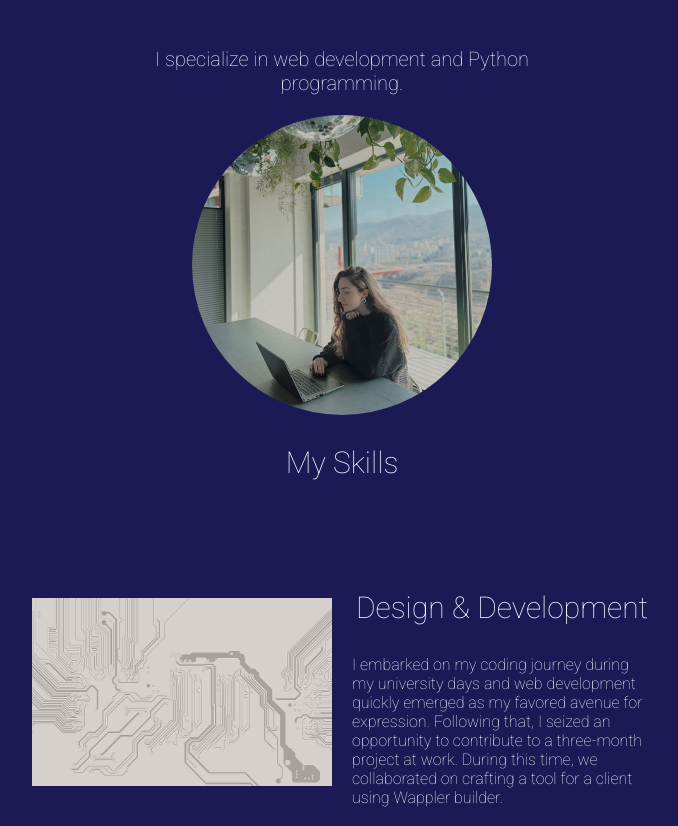
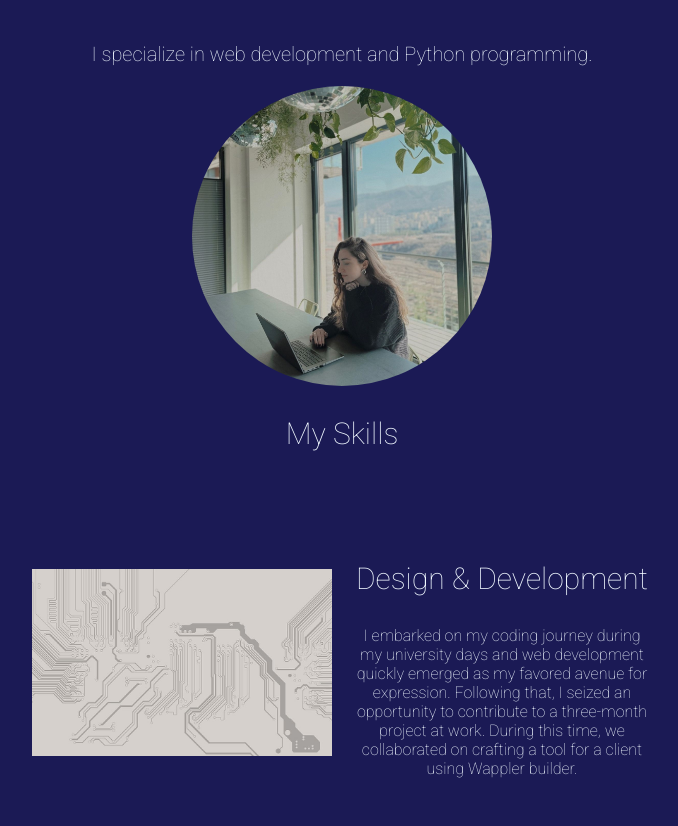
Before and after one commit to FleurSalome/web-portfolio, a plain HTML site: page index.html in a window 1280 px wide. Shown: the part 901-1727 px from the top of the page, without its empty margins (298-976 px from the left). Drawn offline with Linux system fonts and the light colour scheme.

Commit message:
Update style.css

```diff
--- a/style.css
+++ b/style.css
@@ -1,3 +1,17 @@
+html, body {
+    margin: 0;
+    padding: 0;
+    width: 100%;
+    overflow-x: hidden;
+    box-sizing: border-box;
+}
+
+*,
+*::before,
+*::after {
+    box-sizing: inherit;
+}
+
 body {
     background-color: #1B1A55;
     display: flex;
@@ -23,6 +37,8 @@ body {
     justify-content: center;
     align-items: center;
     width: 100%;
+    padding: 0 10px;
+    box-sizing: border-box;
 }
 
 h1 {
@@ -42,7 +58,8 @@ h2 {
 }
 
 .moon-photo {
-    width: 410px;
+    width: 100%;
+    max-width: 410px;
 }
 
 h3 {
@@ -56,7 +73,8 @@ h3 {
 }
 
 .about-me {
-    width: 30%;
+    width: 100%;
+    max-width: 600px;
     text-align: center;
     color: aliceblue;
     font-family: "Roboto", sans-serif;
@@ -67,7 +85,8 @@ h3 {
 
 .my-photo img {
     border-radius: 50%;
-    width: 300px;
+    width: 100%;
+    max-width: 300px;
 }
 
 .skills1 {
@@ -78,11 +97,14 @@ h3 {
     display: flex;
     align-items: center;
     margin-top: 50px;
+    flex-wrap: wrap;
+    justify-content: center;
 }
 
 .content-container img {
     margin-right: 20px;
-    width: 300px;
+    width: 100%;
+    max-width: 300px;
 }
 
 .txt1 p {
@@ -90,7 +112,9 @@ h3 {
     font-style: normal;
     font-weight: 100;
     color: aliceblue;
-    width: 300px;
+    width: 100%;
+    max-width: 300px;
+    text-align: center;
 }
 
 .in_touch {
@@ -158,7 +182,8 @@ h3 {
     }
 
     .title-1, .title-2, .div-hello, .div-about-me, .my-photo, .div-my-skills, .skills1 {
-        width: 300px;
+        width: 100%;
+        max-width: 300px;
     }
 
     .my-photo img {
```
